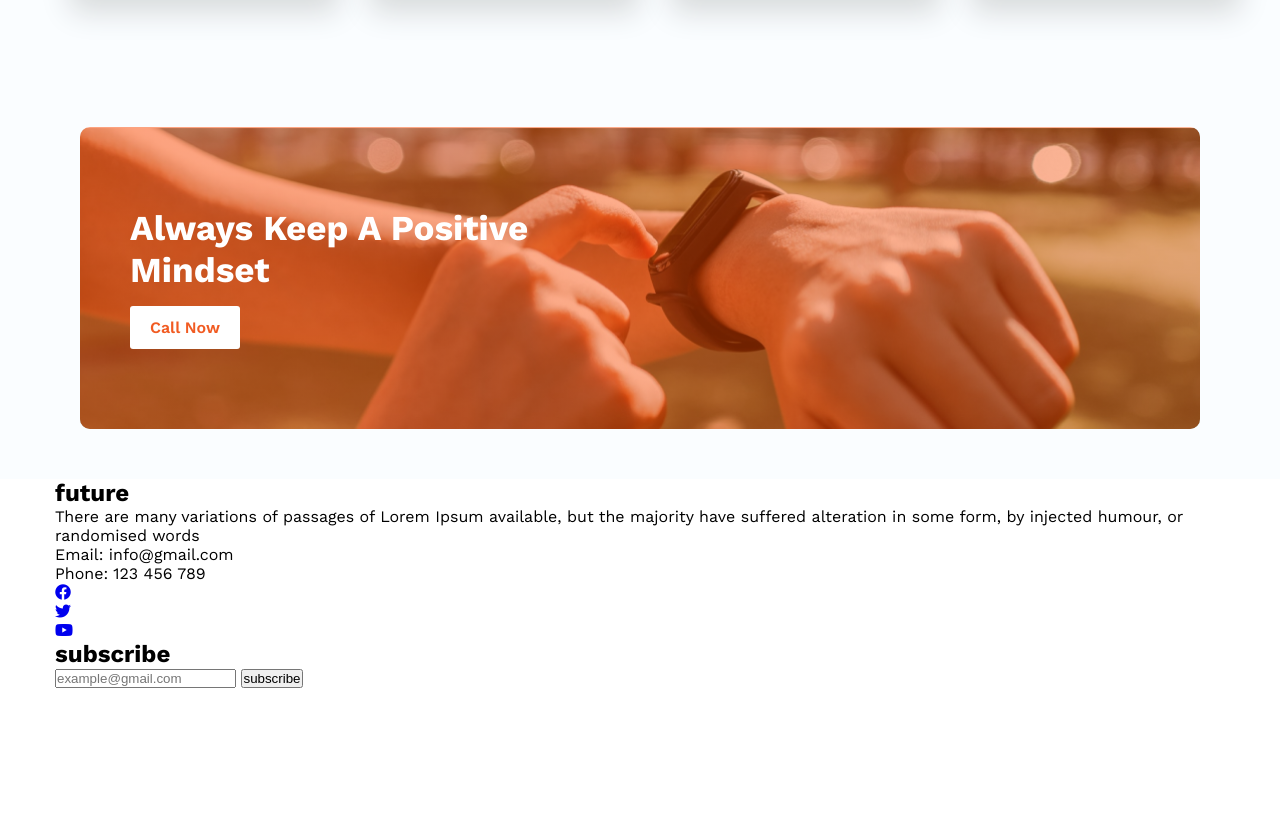
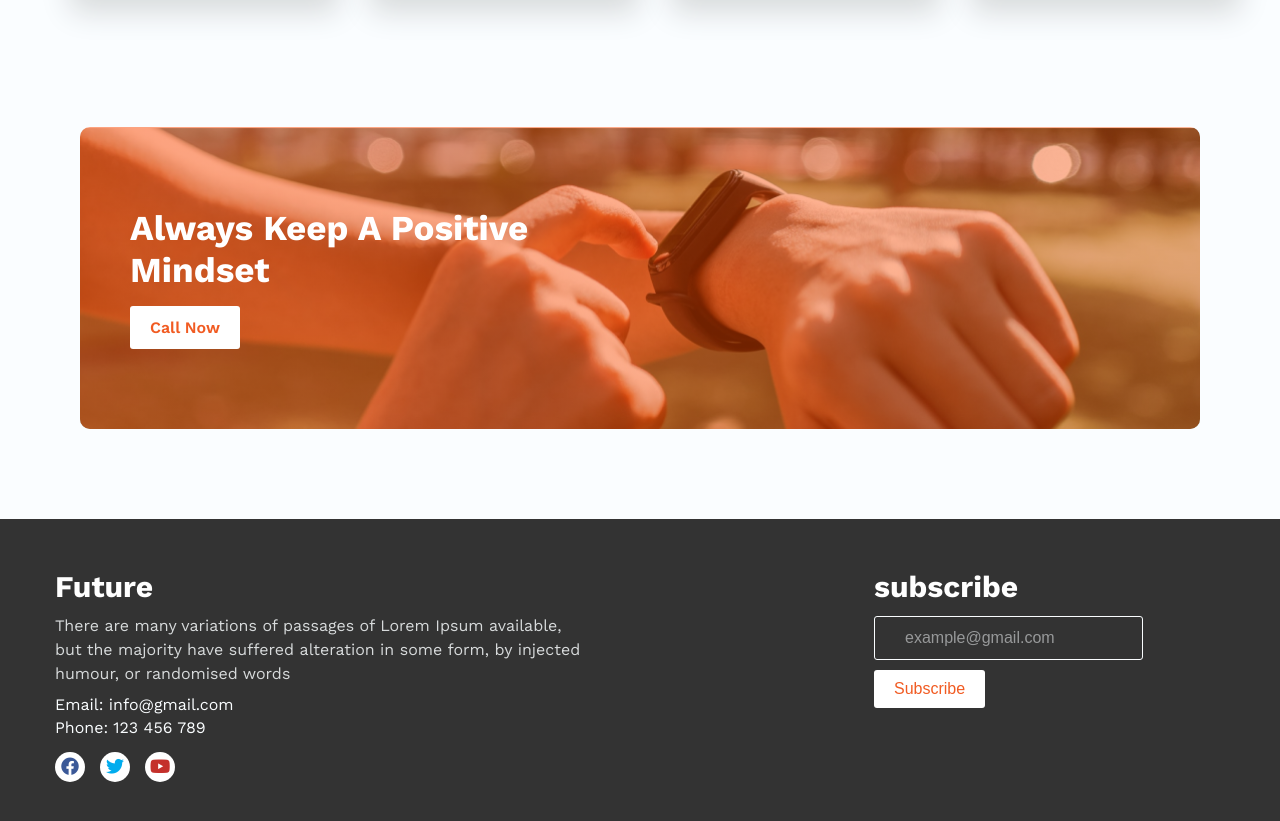
Before and after one commit to Muhammed-Nayeem/TASK-OF-PH-WD, a plain HTML site: page AssignmentNewYearNewMe/index.html in a window 1280 px wide. Shown: the part 1718-2539 px from the top of the page. Before the commit the page ends 2406 px from the top, so only its background shows below. Drawn offline with nearby package versions, Linux system fonts and the light colour scheme.

Commit message:
Footer Area CSS Style Done

```diff
--- a/AssignmentNewYearNewMe/Assets/CSS/custom.css
+++ b/AssignmentNewYearNewMe/Assets/CSS/custom.css
@@ -180,7 +180,7 @@ body {
 
 /* news later area */
 .newslater-area {
-  padding: 50px 0;
+  padding: 50px 0 90px 0;
   background: #fafdff;
 }
 .newslater-content {
@@ -225,3 +225,94 @@ body {
   font-weight: 600;
   border-radius: 3px;
 }
+
+/* footer area */
+.footer-area {
+  padding: 50px 0;
+  background-color: #333;
+}
+.footer-content {
+  display: flex;
+  flex-flow: row wrap;
+  justify-content: space-between;
+}
+.footer-text {
+  flex-basis: 45%;
+}
+.footer-text h2 {
+  text-transform: capitalize;
+  font-size: 30px;
+  color: #fff;
+  margin-bottom: 10px;
+}
+.footer-text p {
+  font-size: 16px;
+  color: #d7dadb;
+  line-height: 1.5;
+  margin-bottom: 15px;
+}
+.footer-text .social {
+  display: flex;
+}
+.footer-text .social li {
+  width: 30px;
+  height: 30px;
+  background-color: #fff;
+  margin-right: 15px;
+  border-radius: 50%;
+  line-height: 30px;
+  text-align: center;
+}
+.footer-text .social li a {
+  font-size: 18px;
+}
+.footer-text .social li a#f {
+  color: #3b5998;
+}
+.footer-text .social li a#t {
+  color: #00acee;
+}
+.footer-text .social li a#y {
+  color: #c4302b;
+}
+.footer-contact {
+  margin-bottom: 20px;
+}
+.footer-contact p {
+  font-size: 16px;
+  color: #fafdff;
+  line-height: 0.5;
+}
+.footer-subscribe {
+  flex-basis: 30%;
+}
+.footer-subscribe h2 {
+  font-size: 30px;
+  color: #fff;
+  margin-bottom: 12px;
+}
+.footer-subscribe #email {
+  font-size: 16px;
+  padding: 12px 30px;
+  background-color: #333;
+  border: 1px solid #fafdff;
+  border-radius: 3px;
+  outline: none;
+  color: #fff;
+}
+.footer-subscribe #email::placeholder {
+  color: #fafdff;
+  opacity: .5;
+}
+.footer-subscribe .submit-btn {
+  display: block;
+  margin-top: 10px;
+  color: #f15b22;
+  background-color: #fff;
+  padding: 10px 20px;
+  text-transform: capitalize;
+  font-size: 16px;
+  border-radius: 3px;
+  outline: none;
+  border: 0;
+}
```
